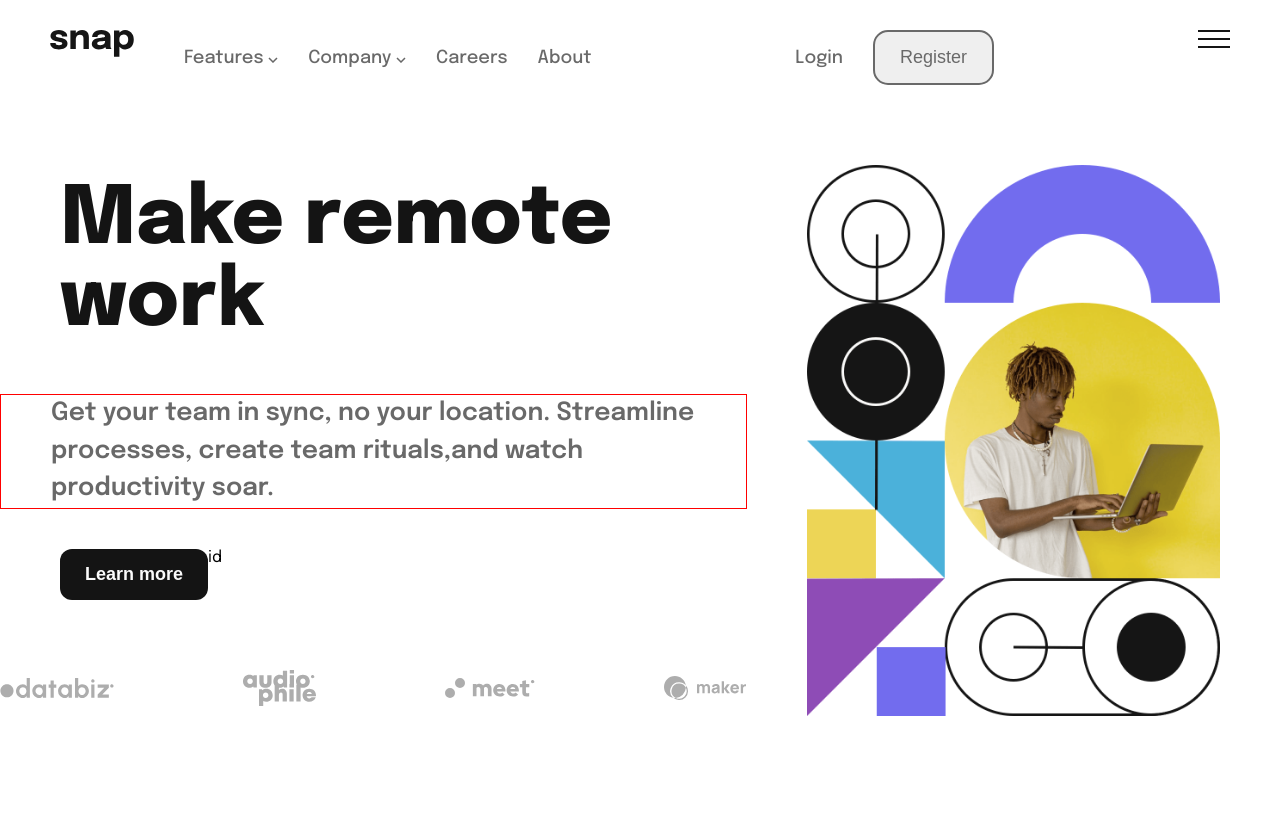
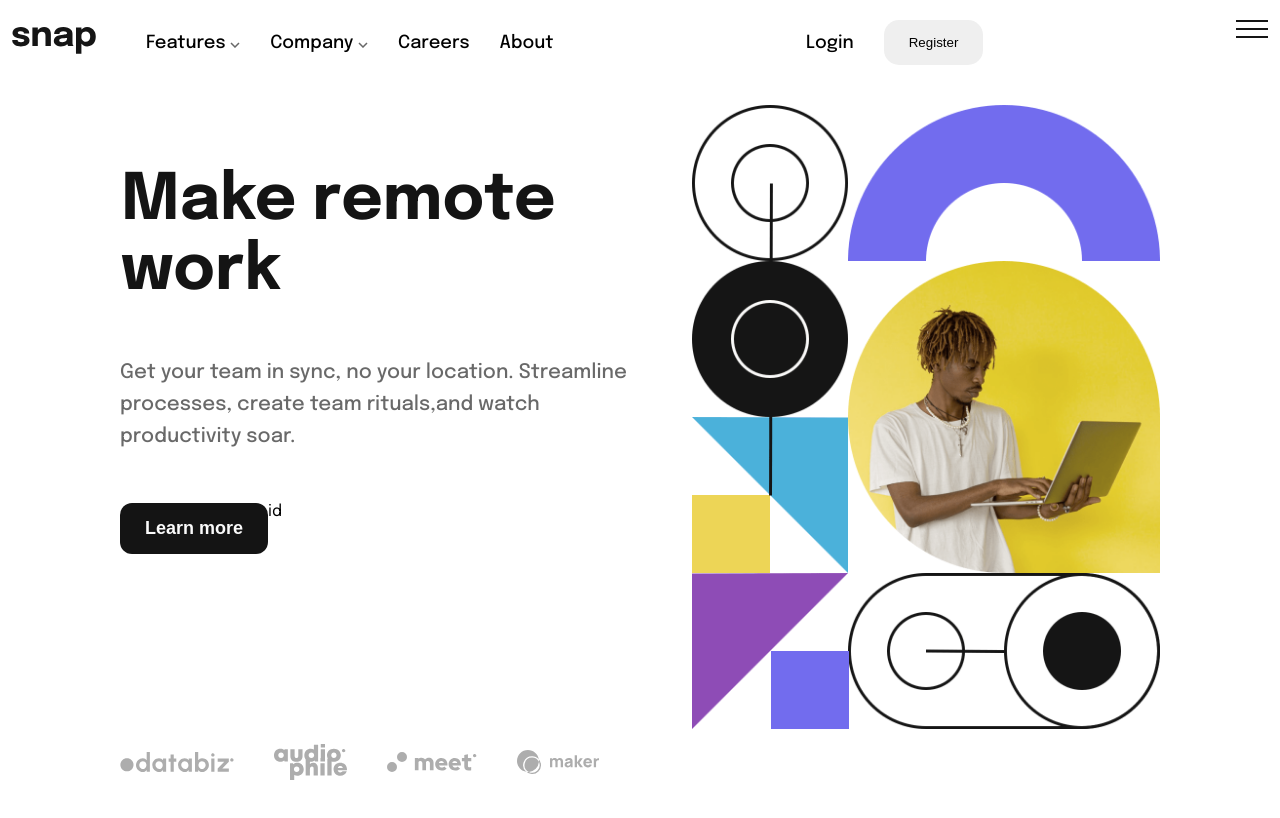
Before and after one commit to khaleed328/into-with-dropdown-proj-5, a plain HTML site: page index.html in a window 1280 px wide. Drawn offline with Linux system fonts and the light colour scheme.

Commit message:
feat:added style.css

```diff
--- a/style.css
+++ b/style.css
@@ -78,6 +78,7 @@ p {
   border-radius: 12px;
   font-weight: 700;
   font-size: 18px;
+  /* border: 1px solid red; */
   padding: 15px 25px;
 }
 
@@ -96,81 +97,87 @@ p {
   nav ul {
     display: flex;
     align-items: center;
-    color: var(--MediumGray);
-    font-weight: 500;
+    color: var(--Medium-Gray); font-weight: 500;
     gap: 30px;
     font-size: 18px;
   }
-
   #nav-div-1 {
     display: flex;
     gap: 50px;
-    text-align: center;
+    align-items: center;
   }
-
   #menu-icon {
     display: none;
   }
-
   nav button {
     padding: 15px 25px;
-    border: 2px solid var(--MediumGray);
+    border: 2px solid var(--Medium-Gray);
     border-radius: 15px;
     font-weight: 500;
-    font-size: 18px;
+    border: 18px;
     cursor: pointer;
-    color: var(--MediumGray);
+    color: var(--Medium-Gray);
+
   }
+  /* main */
 
-  /* main */
-  #moblie-hero {
+  #moblie-hero{
     display: none;
+    /* border: 1px solid red; */
   }
-
   #desktop-hero {
     display: block;
+    /* border: 1px solid red; */
+
   }
   main {
     display: flex;
     flex-direction: row-reverse;
     align-items: center;
     max-height: 100%;
+    /* padding: 0 50px; */
+  }
+  main{
+    padding: 0 120px;
+    gap: 30px;
+  }
+  #section-1{
+    min-height: 100vh;
+  }
+   h1{
+   text-align: left;
+   font-size: 4rem;
+   line-height: 1.1;
+   font-weight: 700;
+   border: 0.1px solid white;
+   width: 100%;
+   margin-bottom: 30px;
+  }
+  p{
+    text-align: left;
+     margin-bottom: 20px;
+     line-height: 1.6;
+  }
+  #left{
+    /* border: 2px solid red; */
+padding-right: 120px;
+  }
+  #section-2-btn-wrapper{
+    /* padding-right: 18rem; */
+    justify-content: left;
+  }
+  #section-2-img-wrapper{
+    /* border: 2px solid red; */
+  max-width: 80%;
+  margin-top: 80px;
+  padding-top: 80px;
+  gap: 40px;
   }
 
-  h1 {
-    font-weight: 800;
-    font-size: 5rem;
-    color: var(--AlmostBlack);
-    padding: 50px 60px;
-    text-align: left;
-  }
-
-  p {
-    color: var(--MediumGray);
-    font-size: 25px;
-    text-align: left;
-    line-height: 1.5;
-    border: 1px solid red;
-    font-weight: 600;
-    padding: 0 50px;
-  }
-  .container {
-    max-width: 1400px;
-    margin: 0 auto;
-    padding: 30px 50px;
-    /* border: 1px solid red; */
-  }
-
-  #section-1 img {
-    max-width: 100%;
-    /* border: 1px solid red; */
-    padding: 50px 60px;
-  }
-
-  #section-2-btn-wrapper {
-    display: flex;
-    justify-content: left;
-    padding: 40px 60px;
-  }
-
+#desktop-hero{
+  display: block;
+  max-width: 500px;
+  width: 100%;
+  height: auto;
 }
+}
```
